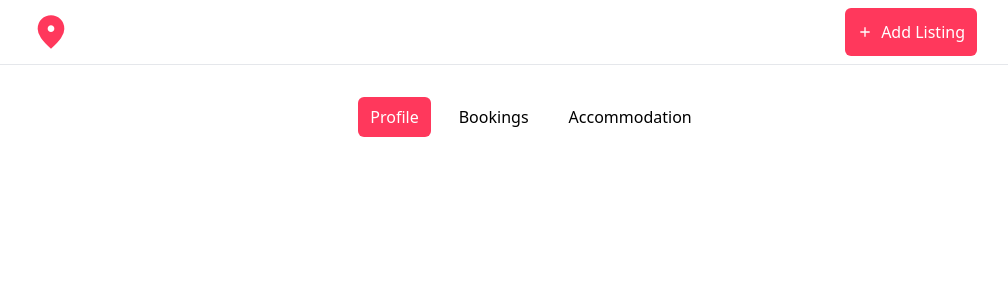
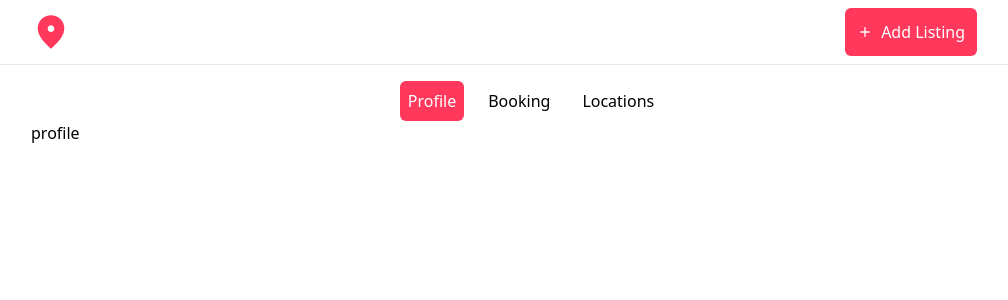
Before and after one commit to code322/booking-app, a React (Create React App) app in the folder client/: page /account in a window 1280 px wide. Shown: the top 300 px of the page, without its empty margins (109-1117 px from the left). Built offline with nearby package versions, Linux system fonts and the light colour scheme; some icons are missing.

Commit message:
replace the nav links with tabs

```diff
--- a/client/src/App.tsx
+++ b/client/src/App.tsx
@@ -4,7 +4,8 @@ import Home from './pages/Home/Home';
 import LogIn from './pages/Login/LogIn';
 import Register from './pages/Register/Register';
 import Account from './pages/Account/Account';
-import Location from './pages/Location/Location';
+import Locations from './pages/Location/Location';
+import NewLocation from './pages/NewLocation/NewLocation';
 
 function App() {
   return (
@@ -14,16 +15,10 @@ function App() {
         <Route index path='/' element={<Home />} />
         <Route path='/login' element={<LogIn />} />
         <Route path='/register' element={<Register />} />
-        <Route path='/account/:subpages?' element={<Account />} />
-        <Route path='/account/places/:subpages?' element={<Account />} />
-        {/* <Route path='/account/places/:subpages?' element={<Account />} />? */}
+        <Route path='/account' element={<Account />} />
       </Routes>
     </>
   );
 }
 
 export default App;
-
-function NewLocation() {
-  return <div>new location</div>;
-}
--- a/client/src/components/Container/Container.tsx
+++ b/client/src/components/Container/Container.tsx
@@ -2,7 +2,7 @@ type Props = {
   children?: JSX.Element | JSX.Element[];
 };
 function Container({ children }: Props) {
-  return <section className='max-w-5xl m-auto px-3'>{children}</section>;
+  return <section className='max-w-5xl m-auto px-3 py-4 '>{children}</section>;
 }
 
 export default Container;
--- a/client/src/components/UploadPhotos/UploadPhotos.tsx
+++ b/client/src/components/UploadPhotos/UploadPhotos.tsx
@@ -3,14 +3,15 @@ import { Content } from '../../pages/NewLocation/NewLocation';
 import InputFields from '../InputFields/InputFields';
 import { Icon } from '@iconify/react';
 import { API_URL } from '../../helpers/api';
-import { useAppDispatch, useAppSelector } from '../../hooks/userTypeSelector';
+import { useAppDispatch } from '../../hooks/userTypeSelector';
 import {
-  selectUploadedPhotos,
   uploadByLinkPhoto,
   uploadSelectedPhoto,
 } from '../../state/locations/upLoadPhotosSlicer';
-
-function UploadPhotos() {
+interface Props {
+  addedPhotos: string[];
+}
+function UploadPhotos({ addedPhotos }: Props) {
   const [photoLink, setPhotoLink] = useState('');
   const dispatch = useAppDispatch();
 
@@ -19,8 +20,7 @@ function UploadPhotos() {
     dispatch(uploadByLinkPhoto(photoLink) as any);
     setPhotoLink('');
   }
-  const addedPhotos = useAppSelector(selectUploadedPhotos);
-  console.log(addedPhotos);
+
   async function handleUpload(e: React.ChangeEvent<HTMLInputElement>) {
     let files: any = e.target.files;
     dispatch(uploadSelectedPhoto(files) as any);
--- a/client/src/pages/Account/Account.tsx
+++ b/client/src/pages/Account/Account.tsx
@@ -1,61 +1,65 @@
-import { Link, useParams } from 'react-router-dom';
+import React, { useState } from 'react';
+import { Link, useLocation, useParams } from 'react-router-dom';
 import Container from '../../components/Container/Container';
 import { useAppSelector } from '../../hooks/userTypeSelector';
 import { userSelector } from '../../state/authSlicer/authSlicer';
-import { useEffect, useState } from 'react';
-import Location from '../Location/Location';
+import NewLocation from '../NewLocation/NewLocation';
+import Locations from '../Location/Location';
 
 function Account() {
   const user = useAppSelector(userSelector);
   const [active, setActive] = useState<string>('profile');
+  const [showList, setShowList] = useState(true);
+  console.log(active, showList);
 
-  function handleClick(title: string) {
-    setActive(title);
-  }
-
-  const { subpages } = useParams();
-  console.log(subpages);
+  let inActiveNav = 'capitalize rounded-md p-2';
+  let activeNav = 'capitalize rounded-md p-2 bg-custom-red text-white';
   return (
     <Container>
-      <nav className='w-full flex mt-8 gap-4 justify-center'>
-        <Navs title='profile' handleClick={handleClick} active={active} />
-        <Navs
-          title='bookings'
-          path='/account/bookings'
-          handleClick={handleClick}
-          active={active}
-        />
-        <Navs
-          title='accommodation'
-          path='/account/places'
-          handleClick={handleClick}
-          active={active}
-        />
-      </nav>
-      {active === 'accommodation' ? <Location /> : <></>}
+      <div className='w-full flex gap-4 justify-center'>
+        <button
+          className={active === 'profile' ? activeNav : inActiveNav}
+          onClick={() => setActive('profile')}
+        >
+          profile
+        </button>
+        <button
+          className={active === 'booking' ? activeNav : inActiveNav}
+          onClick={() => setActive('booking')}
+        >
+          booking
+        </button>
+        <button
+          className={active === 'location' ? activeNav : inActiveNav}
+          onClick={() => {
+            setActive('location');
+            setShowList(true);
+          }}
+        >
+          Locations
+        </button>
+      </div>
+      <>
+        {active === 'location' && !showList && <NewLocation />}
+        {active === 'location' && showList && (
+          <Locations setShowList={setShowList} />
+        )}
+        {active === 'profile' && 'profile'}
+        {active === 'booking' && 'booking'}
+        {/* {active === 'profile' ? (
+          'profile'
+        ) : active === 'booking' ? (
+          'booking'
+        ) : active === 'location' && !showList ? (
+          <NewLocation />
+        ) : active === 'location' ? (
+          <Locations setShowList={setShowList} />
+        ) : (
+          ''
+        )} */}
+      </>
     </Container>
   );
 }
 
 export default Account;
-type navTypes = {
-  title: string;
-  path?: string;
-  active?: string;
-  handleClick: (title: string) => void;
-};
-const Navs = ({ title, path = '/account', handleClick, active }: navTypes) => {
-  let navClass = () => {
-    let style = 'capitalize px-3 py-2 flex items-center text-center';
-    if (title === active) {
-      style += ' bg-custom-red rounded-md text-white';
-    }
-    return style;
-  };
-
-  return (
-    <Link className={navClass()} onClick={() => handleClick(title)} to={path}>
-      {title}
-    </Link>
-  );
-};
--- a/client/src/pages/Location/Location.tsx
+++ b/client/src/pages/Location/Location.tsx
@@ -1,24 +1,27 @@
 import { Link, useParams } from 'react-router-dom';
 
 import NewLocation from '../NewLocation/NewLocation';
-
-function Places() {
-  const { subpages } = useParams();
-
+import Container from '../../components/Container/Container';
+import Account from '../Account/Account';
+interface Props {
+  setShowList: React.Dispatch<React.SetStateAction<boolean>>;
+}
+function Locations({ setShowList }: Props) {
   return (
-    <div className='m-4'>
-      {subpages === 'new' && <NewLocation />}
+    <Container>
+      <div className='mt-4'>
         <div>
-        <Link
+          <button
+            onClick={() => setShowList((preVal) => !preVal)}
             className='bg-custom-red py-2 px-3 text-white rounded-md capitalize text-sm'
-          to={'/account/places/new'}
           >
             {' '}
             + add new location
-        </Link>
+          </button>
         </div>
       </div>
+    </Container>
   );
 }
 
-export default Places;
+export default Locations;
--- a/client/src/pages/NewLocation/NewLocation.tsx
+++ b/client/src/pages/NewLocation/NewLocation.tsx
@@ -6,6 +6,10 @@ import CheckBox from '../../components/CheckBoxes/CheckBoxes';
 import InputFields from '../../components/InputFields/InputFields';
 import { boxes } from '../../components/CheckBoxes/boxesList';
 import UploadPhotos from '../../components/UploadPhotos/UploadPhotos';
+import { useAppSelector } from '../../hooks/userTypeSelector';
+import { selectUploadedPhotos } from '../../state/locations/upLoadPhotosSlicer';
+import Container from '../../components/Container/Container';
+import Account from '../Account/Account';
 
 type perksTypes = {
   wifi: boolean;
@@ -16,8 +20,7 @@ type perksTypes = {
   ['private entrance']: boolean;
 };
 function NewLocation() {
-  const [addedPhotos, setAddedPhots] = useState<any>([]);
-  const [photoLink, setPhotoLink] = useState<string>('');
+  const addedPhotos = useAppSelector(selectUploadedPhotos);
 
   const [isChecked, setIsChecked] = useState<perksTypes>({
     wifi: false,
@@ -57,8 +60,6 @@ function NewLocation() {
     });
   }
 
-  console.log(input);
-
   async function handleSubmit(e: React.FormEvent<HTMLButtonElement>) {
     e.preventDefault();
     let newPlace = {
@@ -78,6 +79,7 @@ function NewLocation() {
   }
 
   return (
+    <Container>
       <div className='m-4'>
         <div className='mt-10'>
           <form className='flex flex-col'>
@@ -101,7 +103,7 @@ function NewLocation() {
             </Content>
 
             {/* upload photo */}
-          <UploadPhotos />
+            <UploadPhotos addedPhotos={addedPhotos} />
 
             {/* Description */}
             <Content label='description' info='add description of the place'>
@@ -186,6 +188,7 @@ function NewLocation() {
           </form>
         </div>
       </div>
+    </Container>
   );
 }
 
```
Lines whose indentation alone changed are shown as unchanged.
